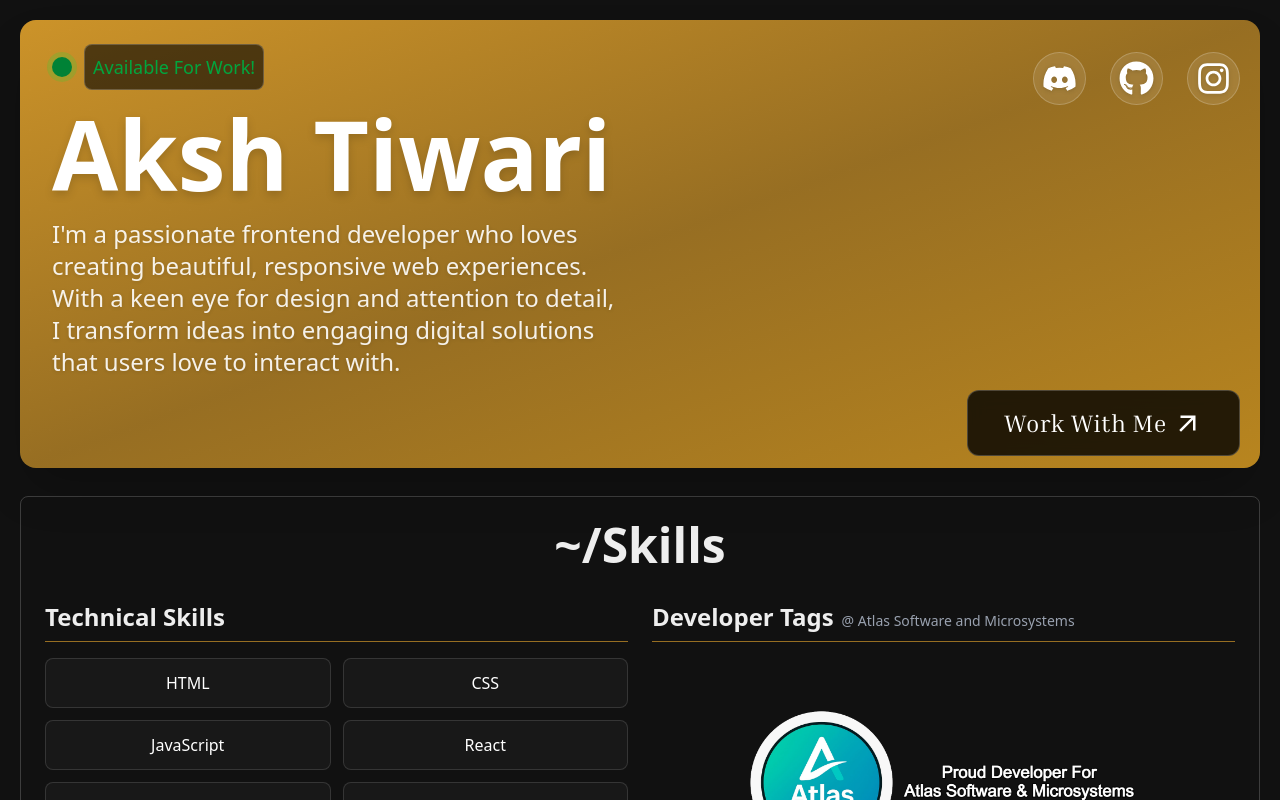
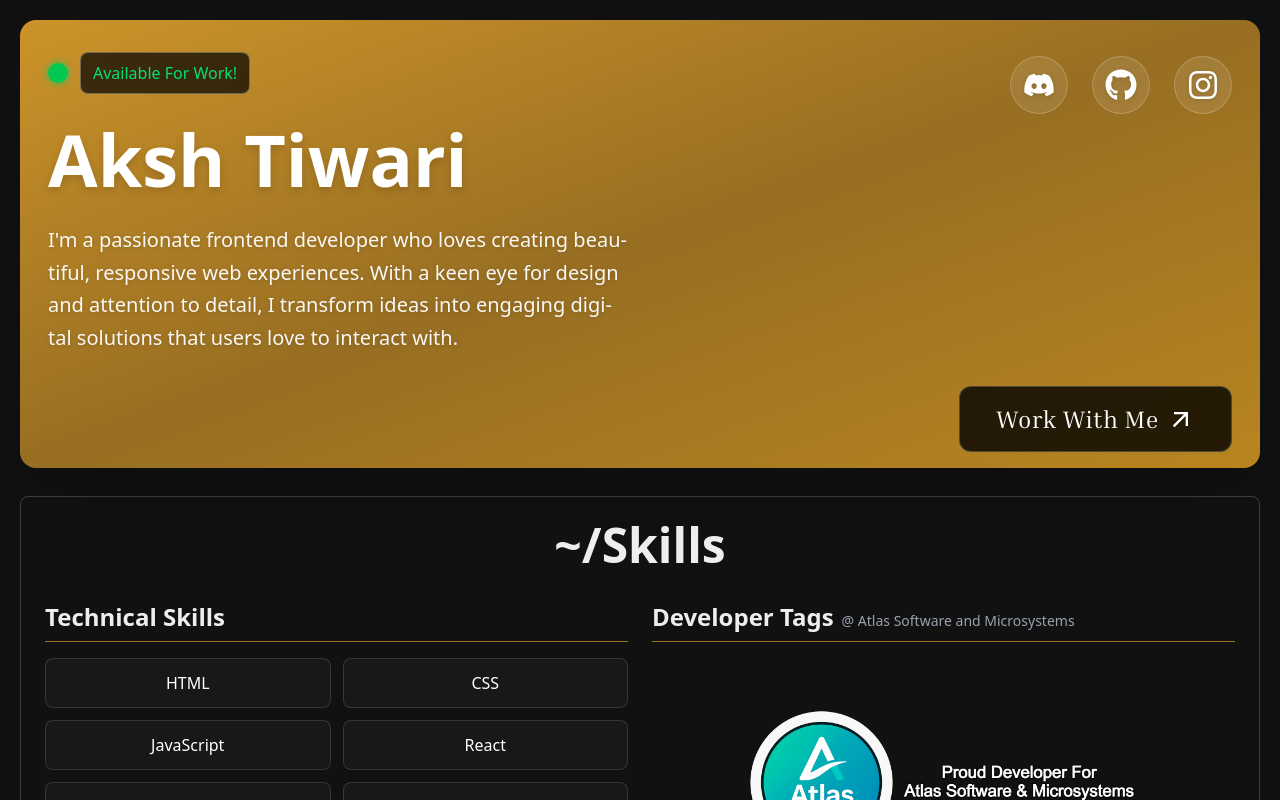
Before and after one commit to akshprooo/portfolio, a React (Vite) app: page / in a window 1280 px wide. Shown: the top 800 px of the page. Built offline with nearby package versions, Linux system fonts and the light colour scheme.

Commit message:
Update Intro.jsx

```diff
--- a/src/components/Intro.jsx
+++ b/src/components/Intro.jsx
@@ -7,48 +7,55 @@ import info from '../data/MyInfo.js'
 
 const Intro = () => {
   return (
-    <div className='flex flex-col lg:flex-row items-center justify-between w-full min-h-[56vh] lg:h-[56vh] bg-gradient-to-br from-[#cc9329] via-[#cc9329b7] to-[#b8851f] p-3 sm:p-5 lg:p-3 rounded-2xl overflow-hidden relative shadow-2xl'>
+    <div className='flex flex-col lg:flex-row items-center justify-between w-full min-h-[56vh] lg:h-[56vh] bg-gradient-to-br from-[#cc9329] via-[#cc9329b7] to-[#b8851f] p-4 sm:p-6 lg:p-4 rounded-2xl overflow-hidden relative shadow-2xl'>
       <div className='absolute inset-0 opacity-10 bg-[radial-gradient(circle_at_50%_50%,rgba(255,255,255,0.1)_1px,transparent_1px)] bg-[length:20px_20px]'></div>
 
-      <div className='w-full lg:w-1/2 h-auto lg:h-full py-3 px-2 sm:px-5 flex flex-col justify-center lg:justify-between items-center lg:items-start text-center lg:text-left relative z-10'>
-        <div className='flex flex-col gap-3 lg:gap-4'>
+      <div className='w-full lg:w-1/2 h-auto lg:h-full py-4 px-2 sm:px-4 lg:px-3 flex flex-col justify-center lg:justify-between items-center lg:items-start text-center lg:text-left relative z-10'>
+        <div className='flex flex-col gap-4 lg:gap-5 w-full'>
           <div className='flex items-center gap-3 w-full justify-center lg:justify-start'>
-            <div className='h-5 w-5 bg-green-700 rounded-full' style={{boxShadow: '0 0 0 5px rgba(23, 221, 56, 0.2)'}}></div>
-            <h2 className='text-green-600 border-1 border-white/20 bg-black/60 p-2 rounded-lg text-lg' >Available For Work!</h2>
+            <div className='h-4 w-4 sm:h-5 sm:w-5 bg-green-500 rounded-full animate-pulse' style={{boxShadow: '0 0 0 3px rgba(34, 197, 94, 0.2), 0 0 0 6px rgba(34, 197, 94, 0.1)'}}></div>
+            <h2 className='text-green-400 border border-white/30 bg-black/70 px-3 py-2 rounded-lg text-sm sm:text-base font-medium backdrop-blur-sm'>
+              Available For Work!
+            </h2>
           </div>
-          <h1 className='text-4xl sm:text-5xl md:text-5xl lg:text-6xl xl:text-8xl 2xl:text-9xl font-bold leading-none whitespace-nowrap overflow-hidden text-white drop-shadow-lg'>
+
+          <h1 className='text-3xl sm:text-4xl md:text-5xl lg:text-5xl xl:text-7xl 2xl:text-8xl font-bold leading-tight text-white drop-shadow-lg break-words'>
             Aksh Tiwari
           </h1>
-          <p className='text-base sm:text-lg md:text-xl lg:text-xl xl:text-2xl 2xl:text-3xl max-w-prose opacity-95 text-white/95 drop-shadow-sm'>
-            {info.about || "I'm a passionate frontend developer who loves creating beautiful, responsive web experiences. With a keen eye for design and attention to detail, I transform ideas into engaging digital solutions that users love to interact with."}
-          </p>
+
+          <div className='w-full max-w-full lg:max-w-none'>
+            <p className='text-sm sm:text-base md:text-lg lg:text-lg xl:text-xl 2xl:text-2xl leading-relaxed text-white/95 drop-shadow-sm break-words hyphens-auto'>
+              {info.about || "I'm a passionate frontend developer who loves creating beautiful, responsive web experiences. With a keen eye for design and attention to detail, I transform ideas into engaging digital solutions that users love to interact with."}
+            </p>
+          </div>
         </div>
       </div>
 
-      <div className='pt-5 px-2 w-full lg:w-1/2 h-auto lg:h-full flex flex-col items-center lg:items-center justify-center lg:justify-between mt-6 lg:mt-0 gap-6 lg:gap-0 relative z-10'>
-        <div className='socials flex justify-center lg:justify-end items-center lg:items-start gap-4 sm:gap-6 w-full order-2 lg:order-1'>
-          <a href={info.discord} target='_blank' className='group'>
-            <div className='p-2 rounded-full bg-white/10 backdrop-blur-sm border border-white/20 transition-all duration-300'>
-              <FaDiscord size={30} className='cursor-pointer sm:w-[35px] sm:h-[35px] text-white group-hover:text-white drop-shadow-sm'/>
+      <div className='w-full lg:w-1/2 h-auto lg:h-full pt-6 lg:pt-5 px-2 sm:px-4 lg:px-3 flex flex-col items-center lg:items-center justify-center lg:justify-between gap-8 lg:gap-0 relative z-10'>
+
+        <div className='socials flex justify-center lg:justify-end items-center gap-4 sm:gap-6 w-full order-2 lg:order-1'>
+          <a href={info.discord} target='_blank' className='group' rel='noopener noreferrer'>
+            <div className='p-3 rounded-full bg-white/10 backdrop-blur-sm border border-white/20 hover:bg-white/20 hover:border-white/40 transition-all duration-300 hover:scale-110 hover:-translate-y-1'>
+              <FaDiscord size={28} className='sm:w-[32px] sm:h-[32px] text-white drop-shadow-sm'/>
             </div>
           </a>
-          <a href={info.github} target='_blank' className='group'>
-            <div className='p-2 rounded-full bg-white/10 backdrop-blur-sm border border-white/20 transition-all duration-300'>
-              <FaGithub size={30} className='cursor-pointer sm:w-[35px] sm:h-[35px] text-white group-hover:text-white drop-shadow-sm'/>
+          <a href={info.github} target='_blank' className='group' rel='noopener noreferrer'>
+            <div className='p-3 rounded-full bg-white/10 backdrop-blur-sm border border-white/20 hover:bg-white/20 hover:border-white/40 transition-all duration-300 hover:scale-110 hover:-translate-y-1'>
+              <FaGithub size={28} className='sm:w-[32px] sm:h-[32px] text-white drop-shadow-sm'/>
             </div>
           </a>
-          <a href={info.instagram} target='_blank' className='group'>
-            <div className='p-2 rounded-full bg-white/10 backdrop-blur-sm border border-white/20 transition-all duration-300'>
-              <FaInstagram size={30} className='cursor-pointer sm:w-[35px] sm:h-[35px] text-white group-hover:text-white drop-shadow-sm'/>
+          <a href={info.instagram} target='_blank' className='group' rel='noopener noreferrer'>
+            <div className='p-3 rounded-full bg-white/10 backdrop-blur-sm border border-white/20 hover:bg-white/20 hover:border-white/40 transition-all duration-300 hover:scale-110 hover:-translate-y-1'>
+              <FaInstagram size={28} className='sm:w-[32px] sm:h-[32px] text-white drop-shadow-sm'/>
             </div>
           </a>
         </div>
 
-        <div className='CTA flex flex-col justify-center items-center lg:items-end w-full gap-3 lg:gap-2 order-1 lg:order-2'>
-          <a href="mailto:akshprooo@gmail.com">
-            <button className='bg-black/80 backdrop-blur-sm border border-white/20 transition-all duration-300 hover:-translate-y-2 hover:shadow-2xl text-white px-6 sm:px-8 lg:px-9 cursor-pointer py-3 sm:py-4 rounded-xl text-lg sm:text-xl lg:text-2xl font-inria tracking-wide flex items-center gap-1.5 w-full sm:w-auto justify-center lg:justify-start group'>
+        <div className='CTA flex flex-col justify-center items-center lg:items-end w-full order-1 lg:order-2'>
+          <a href="mailto:akshprooo@gmail.com" className='w-full sm:w-auto'>
+            <button className='bg-black/80 backdrop-blur-sm border border-white/20 hover:bg-black/60 hover:border-white/40 transition-all duration-300 hover:-translate-y-2 hover:shadow-2xl text-white px-6 sm:px-8 lg:px-9 py-3 sm:py-4 rounded-xl text-base sm:text-lg lg:text-xl xl:text-2xl font-inria tracking-wide flex items-center justify-center lg:justify-start gap-2 w-full sm:w-auto group'>
               Work With Me
-              <MdArrowOutward size={24} className='sm:w-[30px] sm:h-[30px] group-hover:rotate-45 transition-transform duration-300' />
+              <MdArrowOutward size={20} className='sm:w-[24px] sm:h-[24px] lg:w-[28px] lg:h-[28px] group-hover:rotate-45 transition-transform duration-300' />
             </button>
           </a>
         </div>
```
